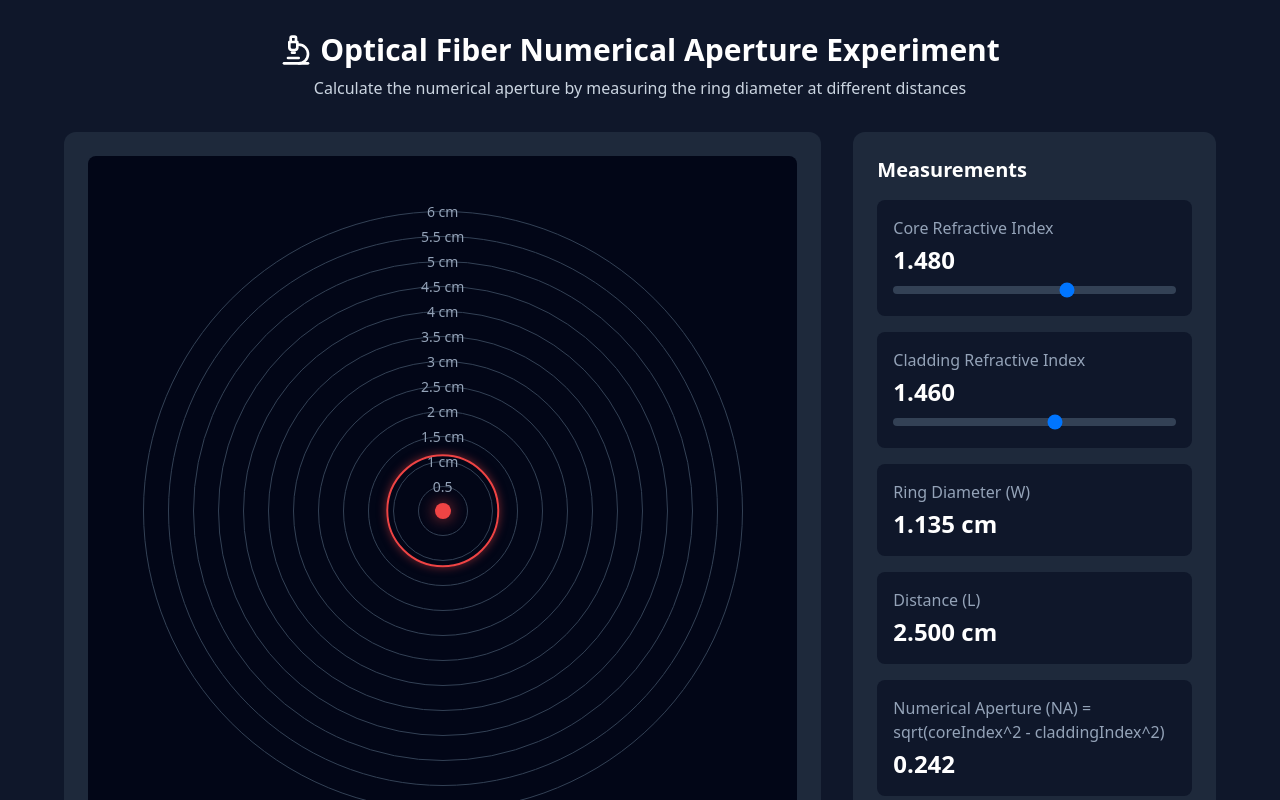
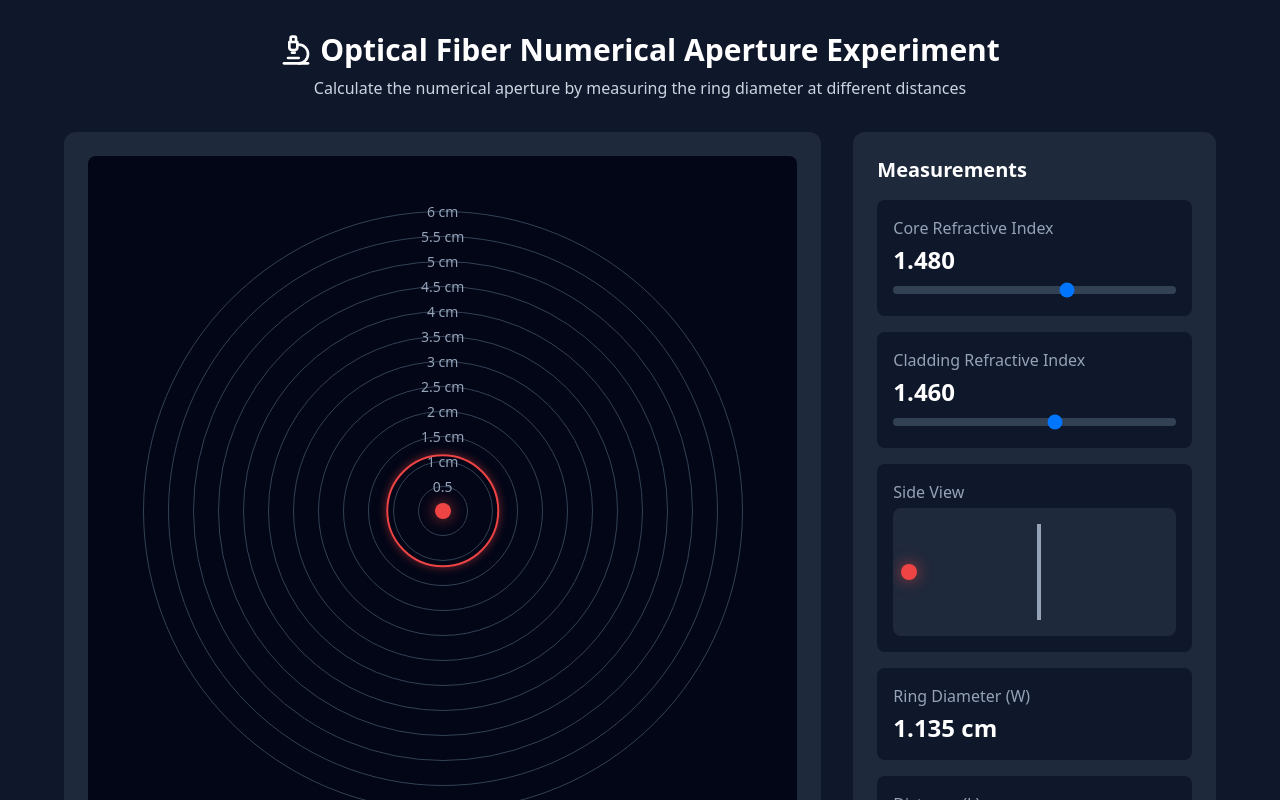
Before and after one commit to pranaovs/physics-vlab-numerical-aperture, a React (Vite) app: page / in a window 1280 px wide. Shown: the top 800 px of the page. Built offline with nearby package versions, Linux system fonts and the light colour scheme.

Commit message:
add side view diagram
HACK: need to fix. used multiplication. "react not reacting any more" -
syed ashraf

```diff
--- a/src/App.tsx
+++ b/src/App.tsx
@@ -60,7 +60,7 @@ function App() {
                   }}
                 >
                   <span className="absolute -top-2.5 left-1/2 transform -translate-x-1/2 text-sm text-slate-400">
-                      {diameter >= 1 ? `${diameter} cm` : diameter}
+                    {diameter >= 1 ? `${diameter} cm` : diameter}
                   </span>
                 </div>
               ))}
@@ -124,6 +124,23 @@ function App() {
                   className="w-full h-2 bg-slate-700 rounded-lg appearance-none cursor-pointer"
                 />
               </div>
+
+              <div className="bg-slate-900 rounded-lg p-4">
+                <p className="text-slate-400 mb-1">Side View</p>
+                <div className="relative h-32 bg-slate-800 rounded-lg overflow-hidden">
+                  {/* Laser source */}
+                  <div className="absolute top-1/2 left-2 w-4 h-4 bg-red-500 rounded-full transform -translate-y-1/2 shadow-[0_0_15px_rgba(239,68,68,0.7)]" />
+
+                  {/* Screen */}
+                  <div
+                    className="absolute top-1/2 w-1 h-24 bg-slate-400 transform -translate-y-1/2"
+                    style={{
+                      left: `${4 + distance*18.75}%`, // Adjust the position based on the distance
+                    }}
+                  />
+                </div>
+
+              </div>
               <div className="bg-slate-900 rounded-lg p-4">
                 <p className="text-slate-400 mb-1">Ring Diameter (W)</p>
                 <p className="text-2xl font-bold">{laserDiameter.toFixed(3)} cm</p>
```
